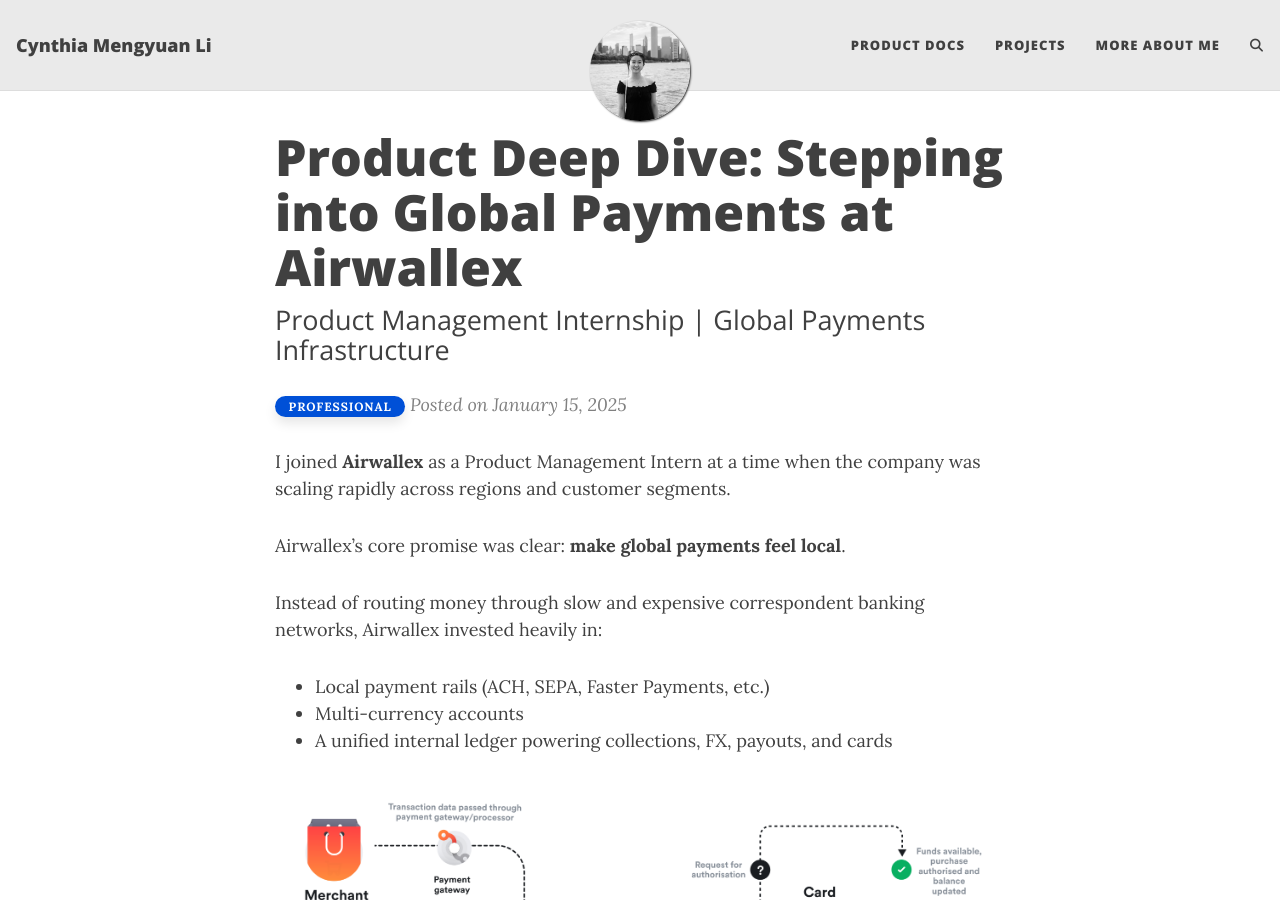
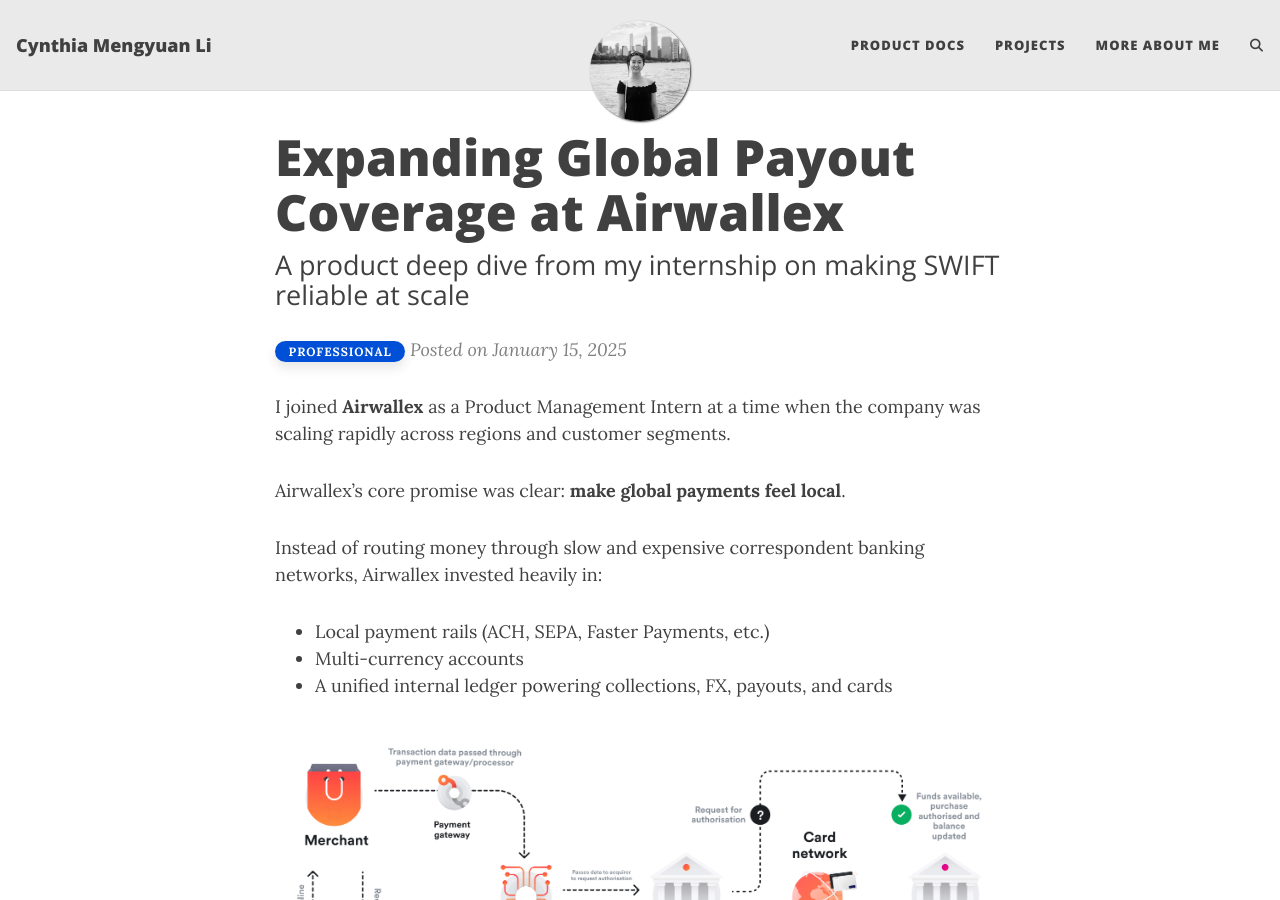
Before and after one commit to cynthialmy/cynthialmy.github.io, a Jekyll site: the page built from _posts/2025-01-15-airwallex.md, in a window 1280 px wide and 900 px high. Built offline with Jekyll 4.4.1, drawn with Linux system fonts in a browser that asks for light colours; comment, search, counter and statistics services are not loaded.

Commit message:
added a post

```diff
--- a/_posts/2025-01-15-airwallex.md
+++ b/_posts/2025-01-15-airwallex.md
@@ -1,7 +1,7 @@
 ---
 layout: post
-title: "Product Deep Dive: Stepping into Global Payments at Airwallex"
-subtitle: Product Management Internship | Global Payments Infrastructure
+title: Expanding Global Payout Coverage at Airwallex
+subtitle: A product deep dive from my internship on making SWIFT reliable at scale
 tags: [Product Management, Global Payments, SWIFT, Product Development, Product Design, Product Strategy, Product Launch, Product Metrics, Testing, Validation, Iteration]
 project_type: professional
 # cover-img: assets/img/data-book-summary-1.png
```
